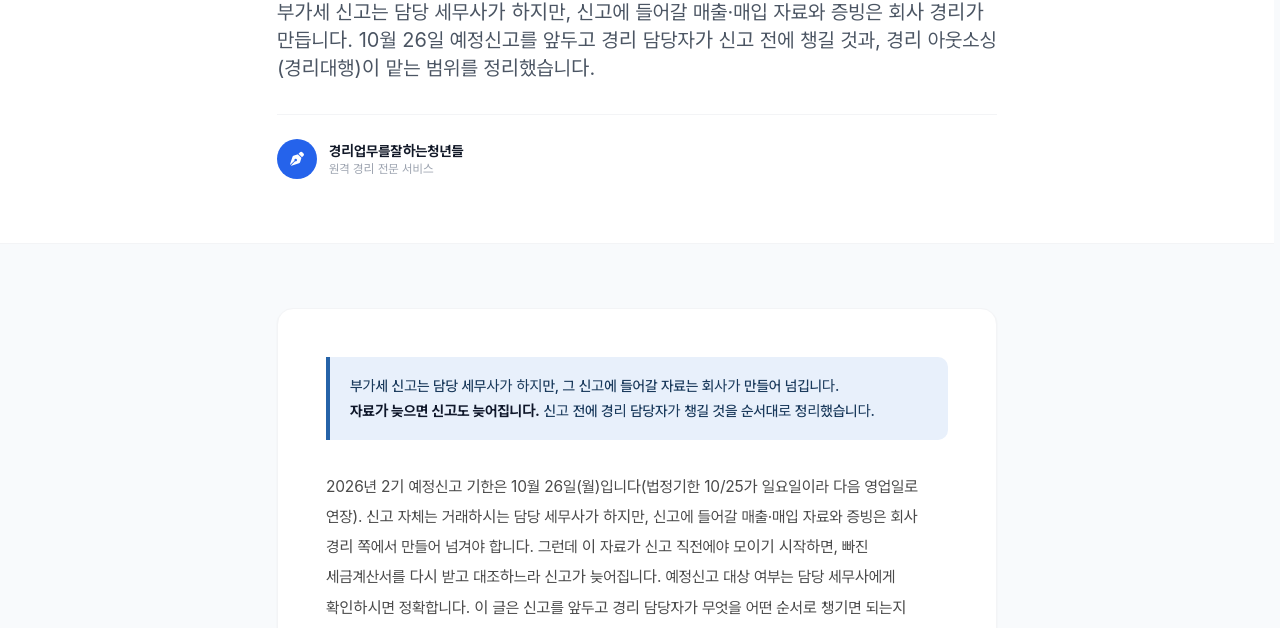
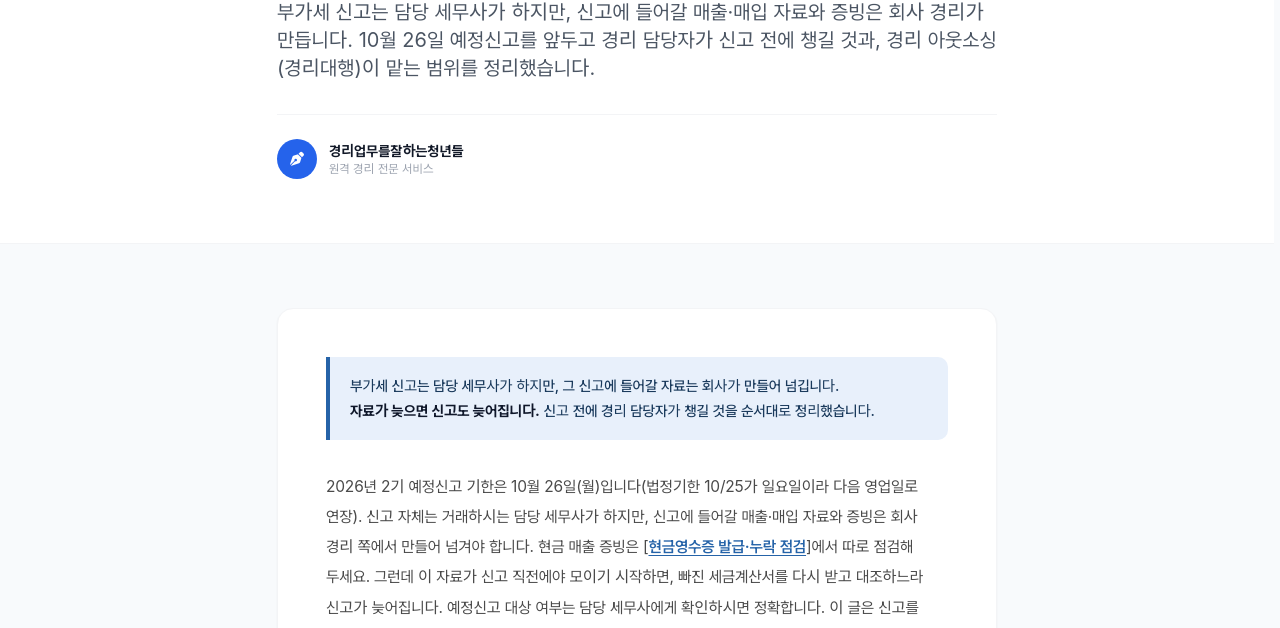
Before and after one commit to handminjun504/wapeople123, a website: page news/bugase-singo-junbi-checklist.html in a window 1280 px wide. Shown: the part 320-948 px from the top of the page. Drawn offline with Linux system fonts and the light colour scheme; a web font is replaced by a local one.

Commit message:
[경리소식] 현금영수증 편 인바운드 내부링크 2곳 추가(색인 보강)

```diff
--- a/news/bugase-singo-junbi-checklist.html
+++ b/news/bugase-singo-junbi-checklist.html
@@ -373,7 +373,7 @@
   </div>
 
   <p class="intro">
-    2026년 2기 예정신고 기한은 10월 26일(월)입니다(법정기한 10/25가 일요일이라 다음 영업일로 연장). 신고 자체는 거래하시는 담당 세무사가 하지만, 신고에 들어갈 매출·매입 자료와 증빙은 회사 경리 쪽에서 만들어 넘겨야 합니다. 그런데 이 자료가 신고 직전에야 모이기 시작하면, 빠진 세금계산서를 다시 받고 대조하느라 신고가 늦어집니다. 예정신고 대상 여부는 담당 세무사에게 확인하시면 정확합니다. 이 글은 신고를 앞두고 경리 담당자가 무엇을 어떤 순서로 챙기면 되는지 정리한 체크리스트입니다. 참고로 세무신고·기장은 세무사 고유 업무라 저희가 다루지 않습니다. 저희(경리 아웃소싱·경리대행)는 그 앞단의 자료 준비와 증빙 정리를 맡습니다.
+    2026년 2기 예정신고 기한은 10월 26일(월)입니다(법정기한 10/25가 일요일이라 다음 영업일로 연장). 신고 자체는 거래하시는 담당 세무사가 하지만, 신고에 들어갈 매출·매입 자료와 증빙은 회사 경리 쪽에서 만들어 넘겨야 합니다. 현금 매출 증빙은 [<a href="/news/hyeongeum-yeongsujeung-balgup-nurak" style="color:var(--accent);font-weight:600;">현금영수증 발급·누락 점검</a>]에서 따로 점검해 두세요. 그런데 이 자료가 신고 직전에야 모이기 시작하면, 빠진 세금계산서를 다시 받고 대조하느라 신고가 늦어집니다. 예정신고 대상 여부는 담당 세무사에게 확인하시면 정확합니다. 이 글은 신고를 앞두고 경리 담당자가 무엇을 어떤 순서로 챙기면 되는지 정리한 체크리스트입니다. 참고로 세무신고·기장은 세무사 고유 업무라 저희가 다루지 않습니다. 저희(경리 아웃소싱·경리대행)는 그 앞단의 자료 준비와 증빙 정리를 맡습니다.
   </p>
 
   <h2>신고 직전에 경리가 바빠지는 이유</h2>
```
Also changed, not shown: news/maechul-segeumgyesanseo-nurak-hwagin.html (+1 -1 lines).
